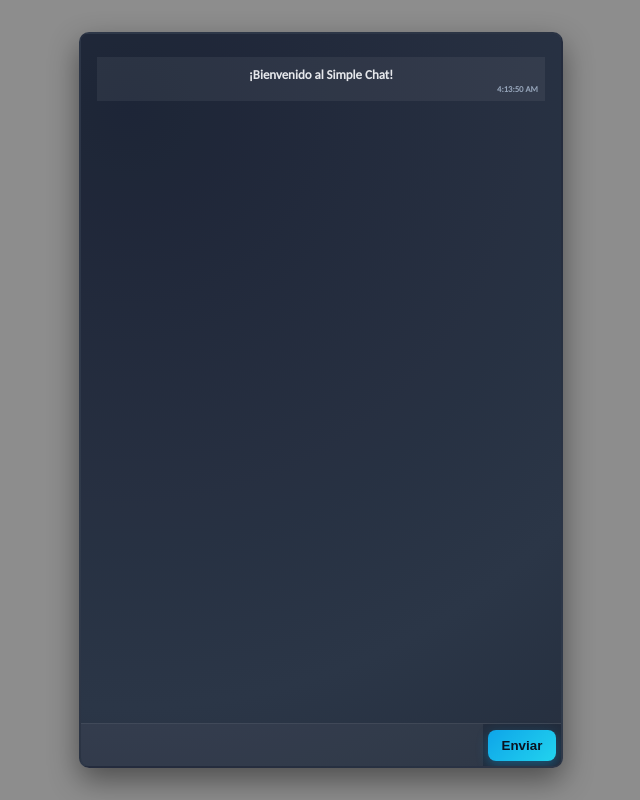
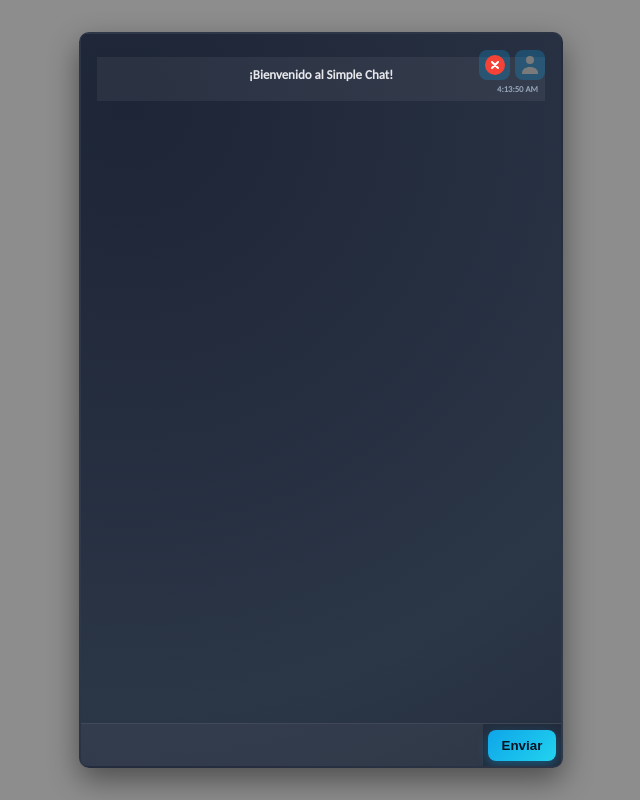
Before and after one commit to fabianlucena/simple-chat-client, a website built with Vite: page index.html in a window 1280 px wide. Shown: the whole page, without its empty margins (319-959 px from the left). Built offline with nearby package versions, Linux system fonts and the light colour scheme.

Commit message:
Añade botones de usuario y conexión, y mejora el estilo del chat.

```diff
--- a/src/simple-chat.css
+++ b/src/simple-chat.css
@@ -1,4 +1,5 @@
 #simpleChatContainer {
+  position: relative;
   flex: 1;
   display: flex;
   flex-direction: column;
@@ -10,6 +11,25 @@
   background: radial-gradient(1200px circle at 10% 10%, #0f172a 0%, #1e293b 50%, #0b1220 100%);
   border: .15em solid rgba(255, 255, 255, 0.08);
   box-shadow: 0 12px 30px rgba(0, 0, 0, 0.45);
+}
+
+.chatButton {
+  position: absolute;
+  right: 1em;
+  top: 1em;
+  width: 1.5em;
+  padding: .2em;
+  background-color: rgba(14,165,233,0.25);
+  border-radius: .5em;
+}
+
+.chatButton:hover {
+  background-color: rgba(14,165,233,0.35);
+  box-shadow: 0 4px 12px rgba(14, 165, 233, 0.35);
+}
+
+.chatButton.connection {
+  right: 3.2em;
 }
 
 #chatHistory {
--- a/src/simple-chat.js
+++ b/src/simple-chat.js
@@ -1,6 +1,8 @@
 import './simple-chat.css';
 
 export default class SimpleChat {
+  username = 'Anonimo';
+
   constructor() {
     this.create();
 
@@ -24,6 +26,18 @@ export default class SimpleChat {
     linkElem.setAttribute('href', 'https://fonts.googleapis.com/css2?family=Carlito&display=swap');
     document.head.appendChild(linkElem);
 
+    this.userButton = document.createElement('img');
+    this.userButton.className = 'chatButton user';
+    this.userButton.src = './user.svg';
+    this.userButton.alt = 'Cambiar Nombre';
+    this.container.appendChild(this.userButton);
+
+    this.connectionButton = document.createElement('img');
+    this.connectionButton.className = 'chatButton connection';
+    this.connectionButton.src = './disconnected.svg';
+    this.connectionButton.alt = 'Estado de Conexión';
+    this.container.appendChild(this.connectionButton);
+
     this.history ||= document.createElement('div');
     this.history.id = 'chatHistory';
     this.container.appendChild(this.history);
@@ -42,6 +56,28 @@ export default class SimpleChat {
     this.sendButton.id = 'chatSendButton';
     this.sendButton.innerText = 'Enviar';
     this.inputArea.appendChild(this.sendButton);
+
+    this.settingsDialog ||= document.createElement('dialog');
+    this.settingsDialog.className = 'chatSettingsDialog';
+    this.container.appendChild(this.settingsDialog);
+    this.settingsDialog.innerHTML =
+      `<form method="dialog">
+        <h3>Configuración de Usuario</h3>
+        <label for="chatUserNameInput">Nombre de Usuario:</label>
+        <input type="text" id="chatUserNameInput" name="chatUserNameInput" />
+        <button type="submit">Guardar</button>
+        <button type="button" onclick="console.log(this.closest('dialog').close())">Cancelar</button>
+      </form>`;
+
+    this.userButton.addEventListener('click', () => this.showUserDialog());
+    this.settingsDialog.querySelector('form').addEventListener('submit', evt =>
+      this.username = this.settingsDialog.querySelector('#chatUserNameInput').value.trim() || 'Anonimo'
+    );
+  }
+
+  showUserDialog() {
+    this.settingsDialog.querySelector('#chatUserNameInput').value = this.username;
+    this.settingsDialog.showModal();
   }
 
   addMessage(data) {
```
Also changed, not shown: public/connected.svg (added), public/disconnected.svg (added), public/user.svg (added).
